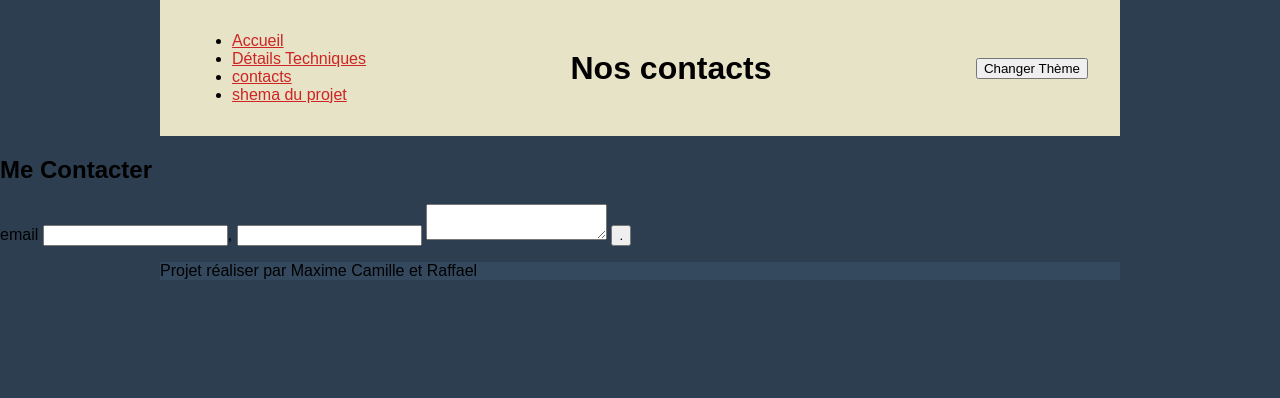
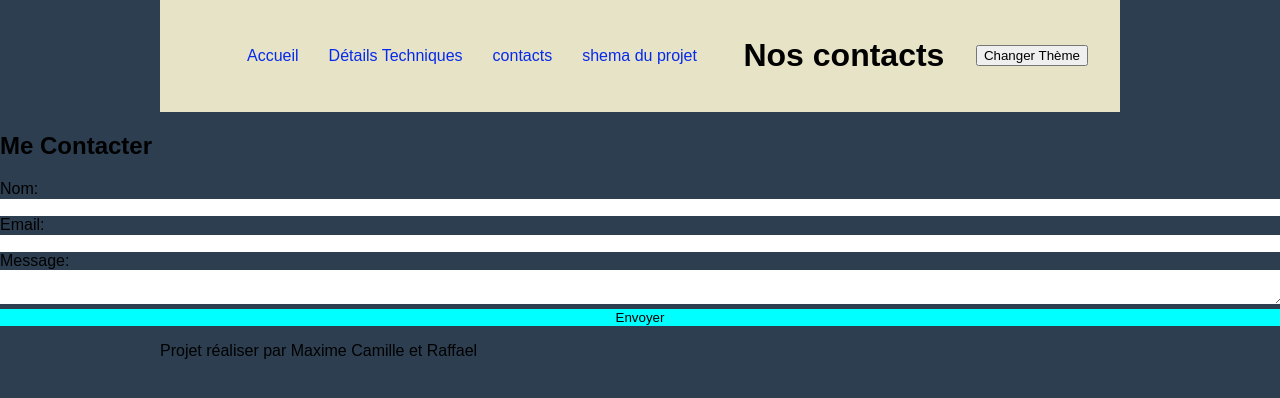
Before and after one commit to zola107/mon-chef-doeuvres-camille-colleaux, a plain HTML site: page contact.html in a window 1280 px wide. Both pictures are taken after a click on the button "Changer Thème". Drawn offline with Linux system fonts and the light colour scheme.

Commit message:
j'ai reussi ehehehehehe

```diff
--- a/contact.html
+++ b/contact.html
@@ -27,12 +27,16 @@
         <h2>
             Me Contacter
         </h2>
-            <form action="">
-                <label for="">email</label>
-                <input type="text" name="" id="">, <input type="email">
-                <textarea name="" id=""></textarea>
-                <button type="submit">.
+           <form id="contact-form">
+                <label for="name">Nom:</label>
+                <input type="text" id="name" name="name" required><br>
+                <label for="email">Email:</label>
+                <input type="email" id="email-input" name="email" required><br>
+                <label for="message">Message:</label>
+                <textarea id="message-input" name="message" required></textarea><br>
+                <input type="submit" value="Envoyer">
             </form>
+<p id="form-message"></p>
     </main>
     <div class="container">
     <footer>
--- a/script.js
+++ b/script.js
@@ -16,3 +16,27 @@ themeButton.addEventListener('click', () => {
 document.body.classList.toggle('dark-mode');
   });
 }
+
+
+const contactForm = document.querySelector('#contact-form');
+
+if (contactForm) {
+
+  const emailInput = document.querySelector('#email-input');
+  const messageInput = document.querySelector('#message-input');
+  const messageElement = document.querySelector('#form-message');
+  contactForm.addEventListener('submit', (event) => {
+     event.preventDefault();
+    const email = emailInput.value;
+    const message = messageInput.value;
+    if (email.includes('@') && message.length >= 10) {
+      messageElement.textContent = "Merci ! Votre message a bien été envoyé.";
+      messageElement.style.color = "green";
+      emailInput.value = "";
+      messageInput.value = "";
+    } else {
+      messageElement.textContent = "Erreur : email invalide ou message trop court (10 caractères min).";
+      messageElement.style.color = "red";
+    }
+  });
+}
--- a/style.css
+++ b/style.css
@@ -1,6 +1,6 @@
 body {
     font-family: Arial, sans-serif;
-    background-color: rgb(255, 255, 255);
+    background-color: rgb(241, 189, 189);
     color: rgb(0, 0, 0);
     margin: 0;
 }
@@ -19,16 +19,51 @@ header {
     background-color: rgb(230, 227, 198);
 }
 
+.menu {
+    list-style: none;
+  display: flex;
+}
+.lien {
+  display: flex;
+  margin: 0 15px;
+}
+
+.lien a {
+    text-decoration: none;
+    color: rgb(126, 0, 199);
+}
+
+section {
+    padding: 2rem 0;
+}
+
+
+input, textarea {
+    width: 100%;
+    box-sizing; border-box;
+    margin-button: 1rem;
+    padding: 0,5rem;
+    border: 1px;
+
+}
+
+input[type="submit"] {
+    background-color: aqua;
+    color: rgb(0, 0, 0);
+    border: none;
+    padding: 0,75rem 1,5rem;
+}
+
+input[type="submit"]:hover {
+    transition: rgb(9, 255, 0)
+}
+
 body.dark-mode {
   background-color: #2c3e50;
   color: #000000;
 }
 
-body.dark-mode .container {
-  background-color: #34495e;
-
-}
 
 body.dark-mode a {
-  color: #ce2424;
+  color: #0629ee;
 }
```
